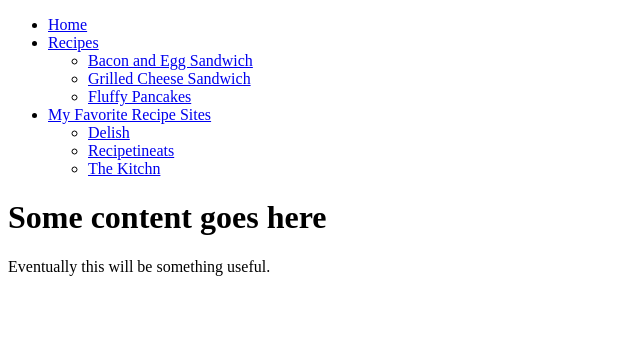
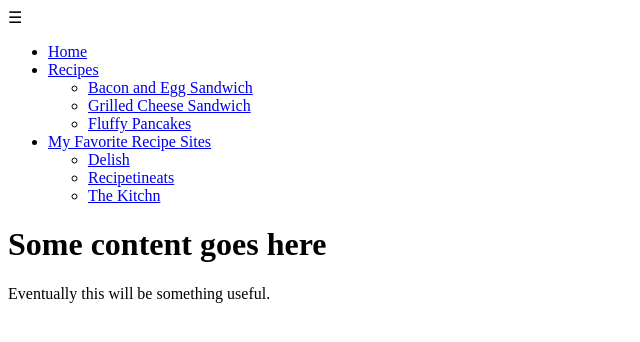
Before and after one commit to greyp99/greyp99.github.io, a plain HTML site: page recipe-minisite/index.html in a window 1280 px wide. Shown: the whole page, without its empty margins (0-640 px from the left). Drawn offline with Linux system fonts and the light colour scheme.

Commit message:
fixed nav

```diff
--- a/recipe-minisite/index.html
+++ b/recipe-minisite/index.html
@@ -24,7 +24,7 @@
 <body>
 
 	    <nav>
-
+		<a id="navBurger">&#9776;</a>
 
 		<ul>
 			<li><a href="https://greyp99.github.io/recipe-minisite/index.html">Home</a>
```
